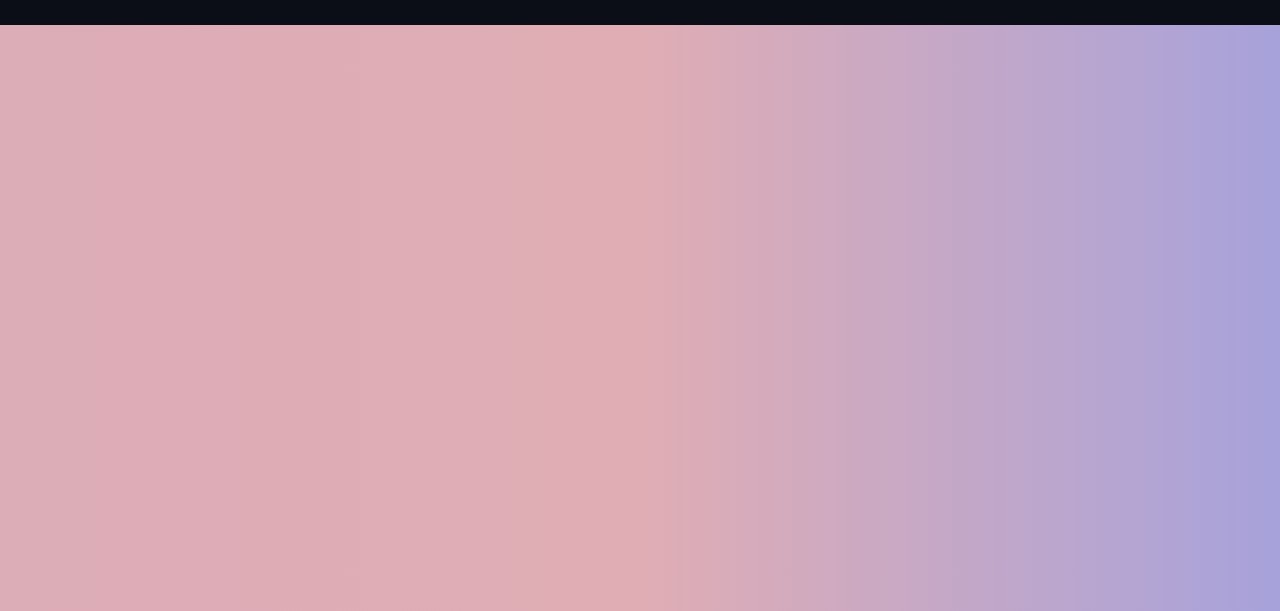
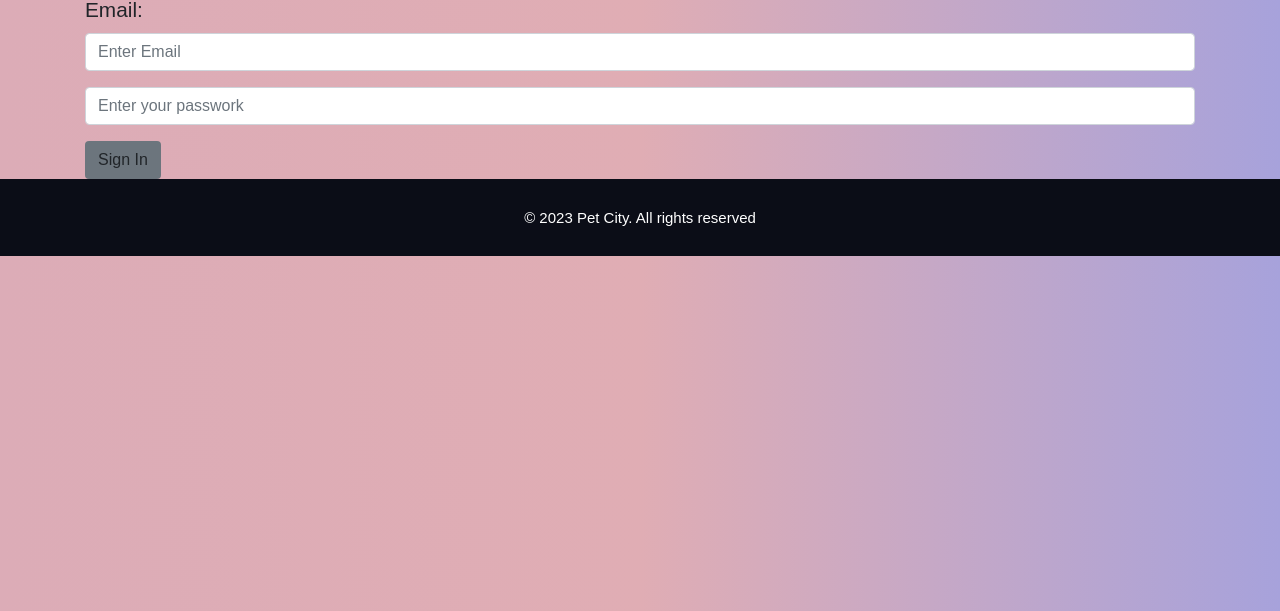
Before and after one commit to XDYuuki/pet-city, a plain HTML site: page pages/login.html in a window 1280 px wide. Shown: the part 189-800 px from the top of the page. Drawn offline with nearby package versions, Linux system fonts and the light colour scheme.

Commit message:
comecei o form

```diff
--- a/pages/login.html
+++ b/pages/login.html
@@ -14,6 +14,8 @@
         integrity="sha384-ggOyR0iXCbMQv3Xipma34MD+dH/1fQ784/j6cY/iJTQUOhcWr7x9JvoRxT2MZw1T" crossorigin="anonymous">
     <!-- Main stylesheet -->
     <link rel="stylesheet" href="../styles.css">
+    <link rel="stylesheet" href="../css/login-styles">
+
 </head>
 
 <body>
@@ -53,7 +55,26 @@
     </header>
     <!--End menu bar-->
 
+    <section id="login-form">
 
+        <h2 class="text-center">Log In</h2>
+        <div class="container">
+            <form action="#">
+                <div class="form-group">
+                    <label for="email">Email:</label>
+                    <input type="email" class="form-control" id="email" placeholder="Enter Email" name="email">
+                </div>
+                <div class="form-group">
+                    <input type="password" class="form-control" id="psw" placeholder="Enter your passwork"
+                        name="contact">
+                </div>
+                <button type="submit" class="btn bg-secondary">
+                    Sign In
+                </button>
+            </form>
+        </div>
+
+    </section>
 
     <footer id="footer">
         <section>
--- a/styles.css
+++ b/styles.css
@@ -69,9 +69,3 @@ Styles here
     font-size: 15px;
     margin: 0;
 }
-
-/* Media Queries */
-
-@media screen and (max-width: 1200px) {
-    /* content */
-}
```
Also changed, not shown: 1 other file.
